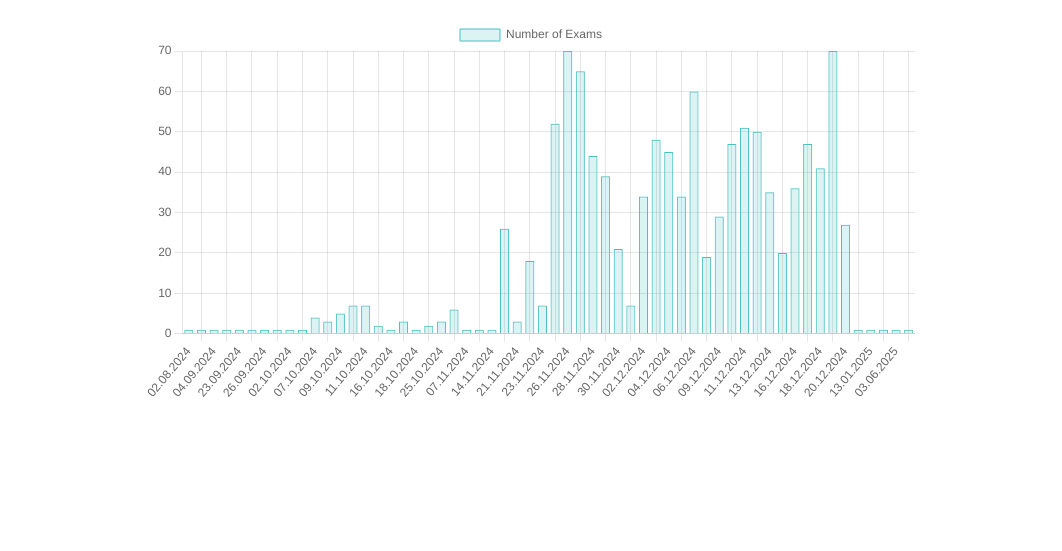
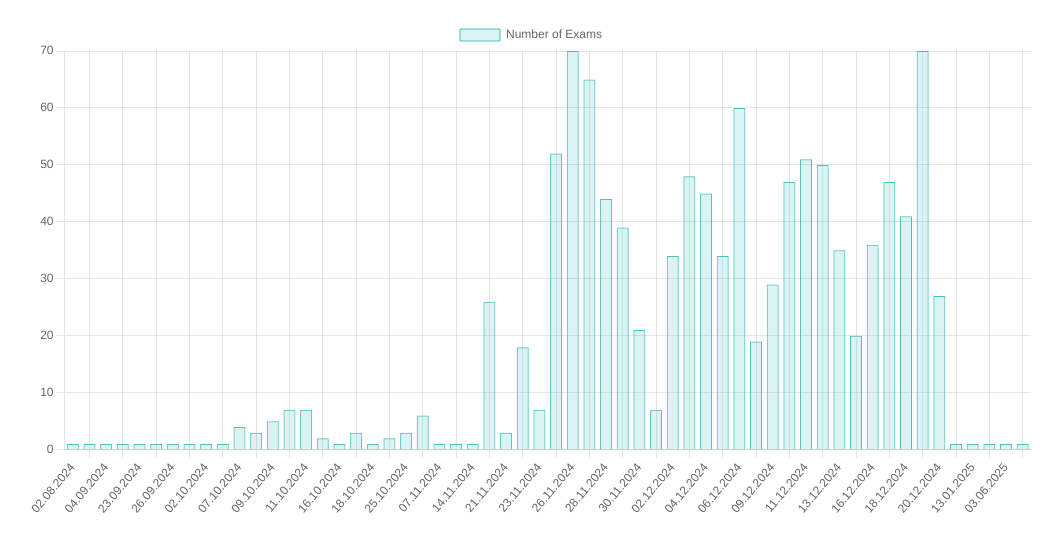
Before and after one commit to torgeirlysen/eksamen-visualizer, a plain HTML site: page index.html in a window 1280 px wide. Shown: the part 61-612 px from the top of the page, without its empty margins (109-1171 px from the left). Drawn offline with nearby package versions, Linux system fonts and the light colour scheme.

Commit message:
Update styles.css

```diff
--- a/styles.css
+++ b/styles.css
@@ -18,13 +18,15 @@ body {
 }
 
 .chart-container {
-    width: 60%;
-    height: 50%;
+    max-width: 90%;
+    max-height: 90%;
+    width: 1000px;
+    height: 1000px;
 }
 
 #examChart {
-    width: 60%;
-    height: 60%;
+    width: 100%;
+    height: 100%;
 }
 
 #courseDetails {
```
